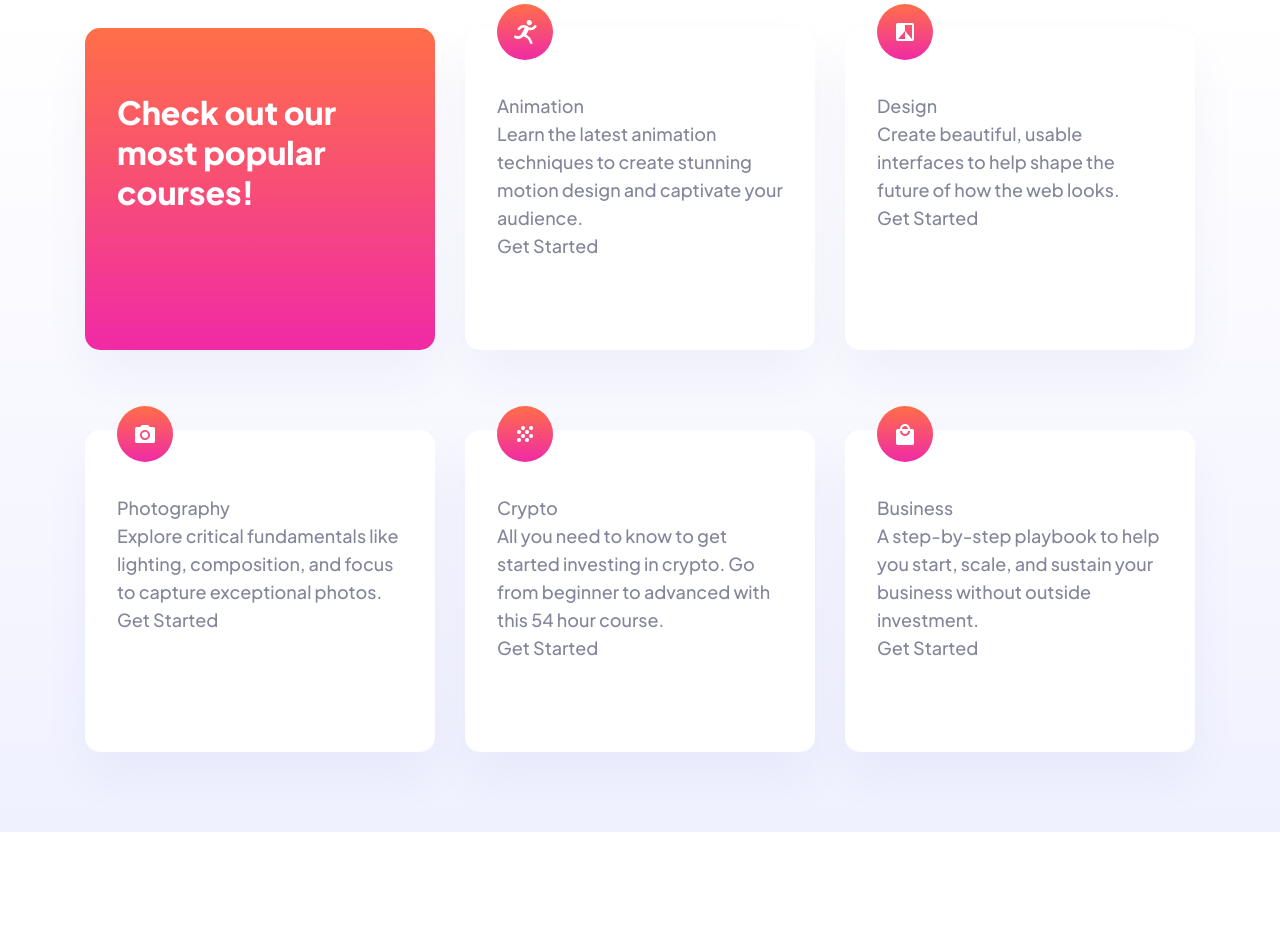
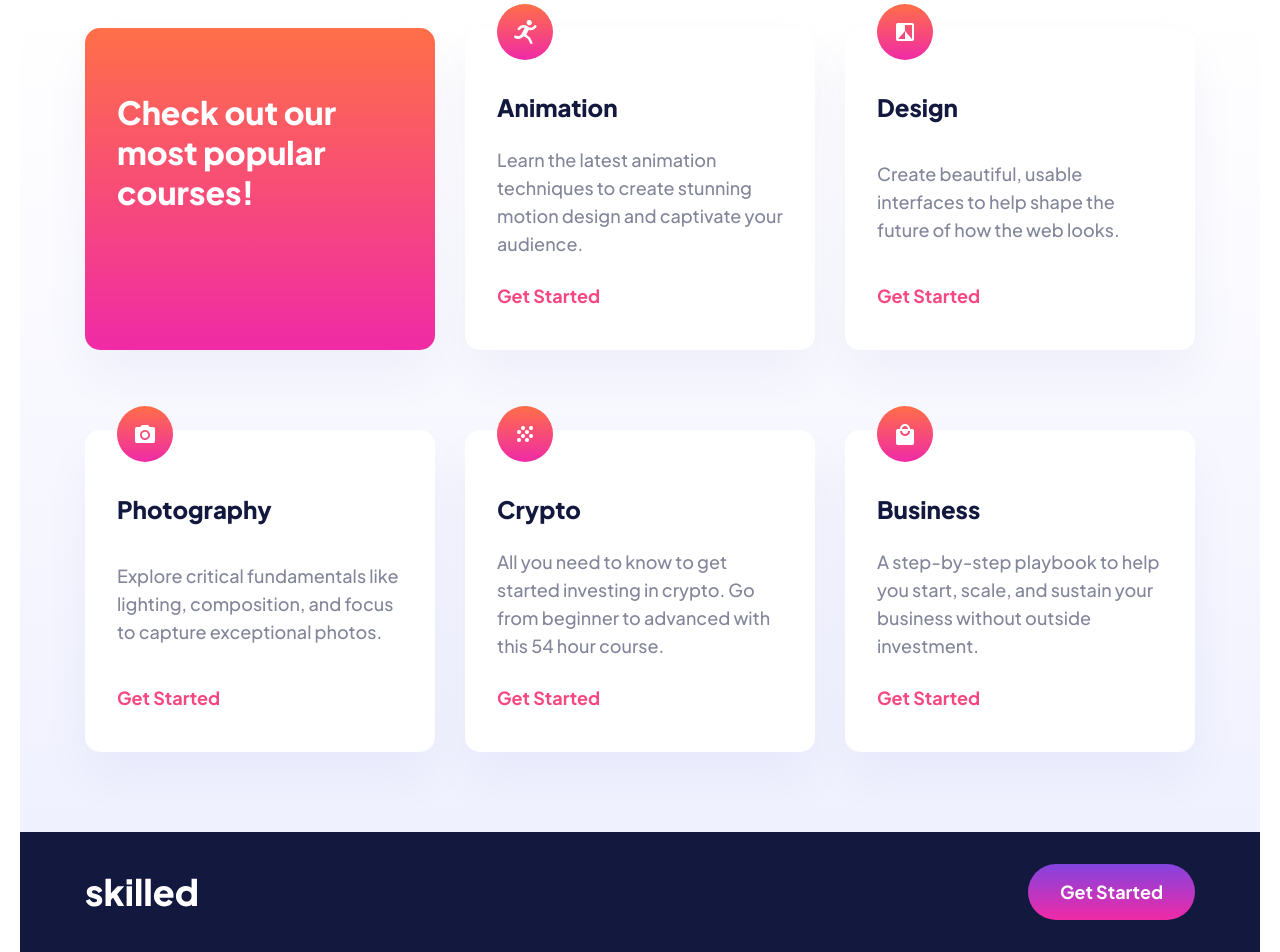
Before and after one commit to a1exanders0n/skilled-courses_landing_page_2022, a plain HTML site: page index.html in a window 1280 px wide. Shown: the part 832-1784 px from the top of the page. Before the commit the page ends 1664 px from the top, so only its background shows below. Drawn offline with Linux system fonts and the light colour scheme.

Commit message:
finished desktop

```diff
--- a/css/style.css
+++ b/css/style.css
@@ -26,9 +26,10 @@ body {
     color: #83869A;
 }
 .wrapper {
-    max-width: 1440px;
+    max-width: 1480px;
     background: #fff;
     margin: 0 auto;
+    padding: 0 20px;
     display: flex;
     flex-direction: column;
     height: 100%;
@@ -42,7 +43,7 @@ body {
     height: 167px;
     padding: 24px 0 87px;
 }
-.header__inner {
+.header__inner, .footer__inner {
     display: flex;
     justify-content: space-between;
     align-items: center;
@@ -51,7 +52,7 @@ body {
 .header__logo {
 
 }
-.header__btn {
+.header__btn, .footer__btn {
     background: #13183F;
     border-radius: 28px;
     width: 167px;
@@ -179,7 +180,12 @@ color: #13183F;
     font-size: 32px;
     line-height: 40px;
     color: #FFFFFF;
-
+}
+.card__inner {
+    display: flex;
+    flex-direction: column;
+    min-height: 218px;
+    justify-content: space-between;
 }
 .card__icon {
     background: linear-gradient(180deg, #FF6F48 0%, #F02AA6 100%);
@@ -195,8 +201,33 @@ color: #13183F;
     top: -24px;
 }
 .card__title {
+    /* margin-bottom: 24px; */
+    font-weight: 800;
+    font-size: 24px;
+    line-height: 30px;
+    color: #13183F;
 }
 .card__text {
+    /* margin-bottom: 24px; */
+    font-weight: 500;
+    font-size: 18px;
+    line-height: 28px;
+    color: #83869A;
 }
 .card__btn {
+    font-weight: 700;
+    font-size: 18px;
+    line-height: 28px;
+    color: #F74780;
 }
+.footer {
+    min-height: 120px;
+    background: #13183F;
+    padding: 32px 0px;
+}
+
+.footer__logo {
+}
+.footer__btn {
+    background: linear-gradient(180deg, #4851FF -54.32%, #F02AA6 100%);
+}
--- a/index.html
+++ b/index.html
@@ -52,6 +52,7 @@
                             <div class="first-card-title">Check out our most popular courses!</div>
                         </div>
                         <div class="courses__card">
+                           <div class="card__inner">
                                 <div class="card__icon">
                                     <img src="images/icon_1.png" alt=""></src>
                                 </div>
@@ -59,7 +60,48 @@
                                 <div class="card__text">Learn the latest animation techniques to create stunning motion design and captivate your audience.</div>
                                 <div class="card__btn">Get Started</div>
                             </div>
+                           </div>
                         <div class="courses__card">
+                           <div class="card__inner">
+                                <div class="card__icon">
+                                    <img src="images/icon_2.png" alt=""></src>
+                                </div>
+                                <div class="card__title">Design</div>
+                                <div class="card__text">Create beautiful, usable interfaces to help shape the future of how the web looks.</div>
+                                <div class="card__btn">Get Started</div>
+                            </div>
+                           </div>
+                        <div class="courses__card">
+                           <div class="card__inner">
+                                <div class="card__icon">
+                                    <img src="images/icon_3.png" alt=""></src>
+                                </div>
+                                <div class="card__title">Photography</div>
+                                <div class="card__text">Explore critical fundamentals like lighting, composition, and focus to capture exceptional photos.</div>
+                                <div class="card__btn">Get Started</div>
+                            </div>
+                           </div>
+                        <div class="courses__card">
+                           <div class="card__inner">
+                                <div class="card__icon">
+                                    <img src="images/icon_4.png" alt=""></src>
+                                </div>
+                                <div class="card__title">Crypto</div>
+                                <div class="card__text">All you need to know to get started investing in crypto. Go from beginner to advanced with this 54 hour course.</div>
+                                <div class="card__btn">Get Started</div>
+                            </div>
+                           </div>
+                        <div class="courses__card">
+                           <div class="card__inner">
+                                <div class="card__icon">
+                                    <img src="images/icon_5.png" alt=""></src>
+                                </div>
+                                <div class="card__title">Business</div>
+                                <div class="card__text">A step-by-step playbook to help you start, scale, and sustain your business without outside investment.</div>
+                                <div class="card__btn">Get Started</div>
+                            </div>
+                           </div>
+                        <!-- <div class="courses__card">
                             <div class="card__icon">
                                 <img src="images/icon_2.png" alt=""></src>
                             </div>
@@ -90,14 +132,17 @@
                             <div class="card__title">Business</div>
                             <div class="card__text">A step-by-step playbook to help you start, scale, and sustain your business without outside investment.</div>
                             <div class="card__btn">Get Started</div>
-                        </div>
+                        </div> -->
                     </div>
                 </div>
             </section>
         </main>
         <footer class="footer">
             <div class="container">
-
+                <div class="footer__inner">
+                    <img src="images/logo_white.svg" alt="logo, skilled, white, sans-seriff font" class="footer__logo">
+                    <a href="#" class="footer__btn">Get Started</a>
+                </div>
             </div>
         </footer>
     </div>
```
Lines whose indentation alone changed are shown as unchanged.
